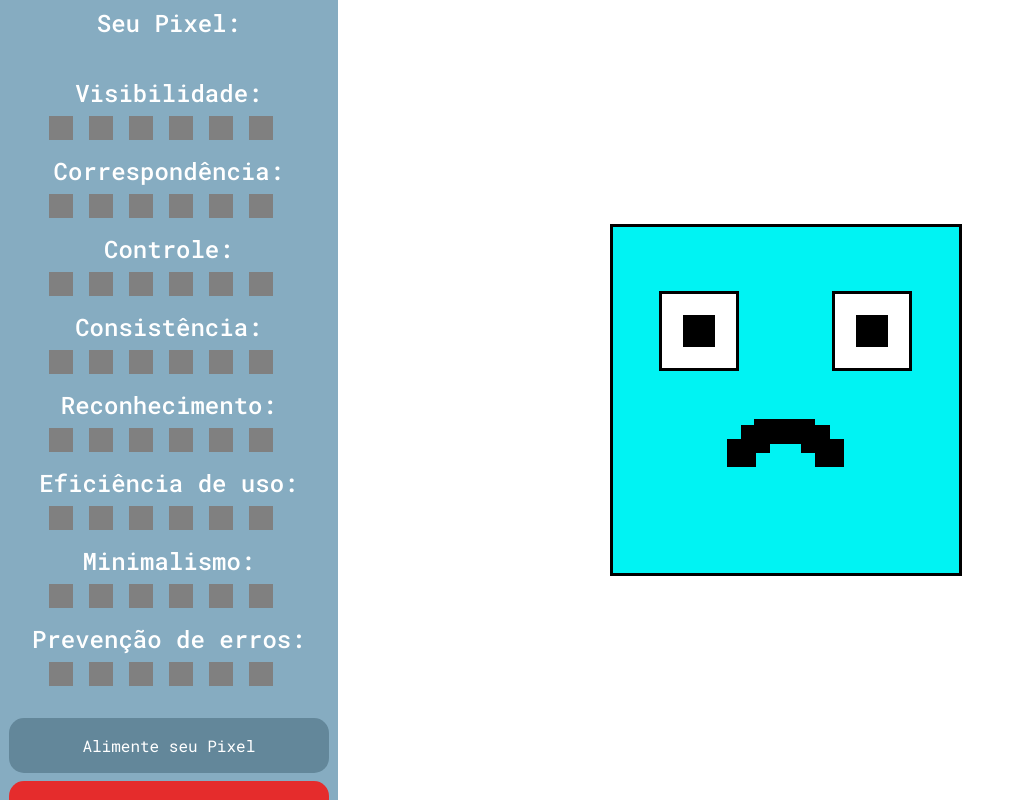
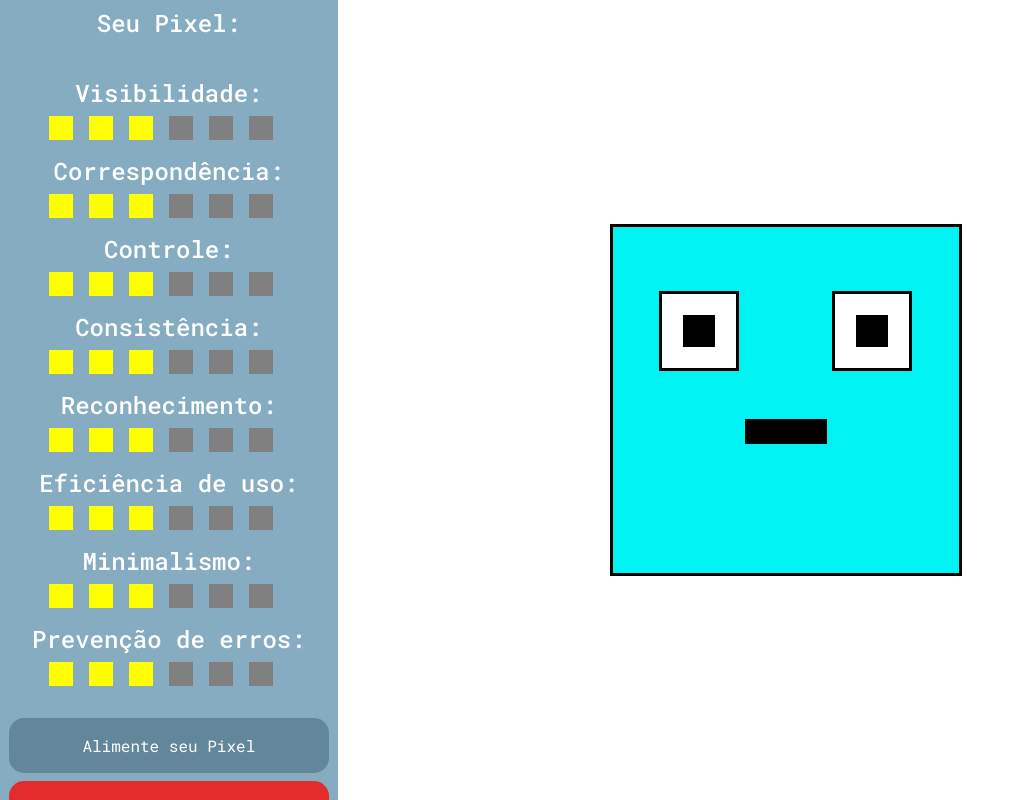
Before and after one commit to ericoBandeira/pixel, a Next.js app: page /pixellife in a window 1280 px wide. Shown: the whole page, without its empty margins (0-1016 px from the left). Built offline with nearby package versions, Linux system fonts and the light colour scheme.

Commit message:
Adicionando algumas alterações

```diff
--- a/context/contextapi.tsx
+++ b/context/contextapi.tsx
@@ -47,14 +47,14 @@ export function AppProvider({ children }: AppProviderProps) {
 
   const [firstAccess, setFirstAccess] = useState(true)
 
-  const [visibilidade, setVisibilidade ]= useState(0);
-  const [correspondencia, setCorrespondencia ]= useState(0);
-  const [controle, setControle] = useState(0);
-  const [consistencia, setConsistencia] = useState(0);
-  const [reconhecimento, setReconhecimento] = useState(0);
-  const [eficiencia, setEficiencia] = useState(0);
-  const [minimalismo, setMinimalismo] = useState(0);
-  const [prevencao, setPrevencao] = useState(0);
+  const [visibilidade, setVisibilidade ]= useState(3);
+  const [correspondencia, setCorrespondencia ]= useState(3);
+  const [controle, setControle] = useState(3);
+  const [consistencia, setConsistencia] = useState(3);
+  const [reconhecimento, setReconhecimento] = useState(3);
+  const [eficiencia, setEficiencia] = useState(3);
+  const [minimalismo, setMinimalismo] = useState(3);
+  const [prevencao, setPrevencao] = useState(3);
 
   const desvPadrao = 1
   const mediaTeam = 3
--- a/pages/pixellife.tsx
+++ b/pages/pixellife.tsx
@@ -1,6 +1,6 @@
 import type { NextPage } from 'next'
 import Link from 'next/link'
-import { useContext, useState } from 'react'
+import { useContext, useEffect, useState } from 'react'
 import { AppContext } from '../context/contextapi'
 import styles from '../styles/PixelLife.module.css'
 import Modal from 'react-modal';
@@ -33,8 +33,18 @@ const Home: NextPage = () => {
   const media = (visibilidade + correspondencia + controle + reconhecimento + consistencia + eficiencia + minimalismo + prevencao) / 8
   const [modalIsOpen, setModalIsOpen] = useState(false)
   const [modalIsOpenPixel, setModalIsOpenPixel] = useState(false)
+  const [wkend, setWkend] = useState(true)
 
   const maxLife = 6
+
+  var today = new Date()
+
+  var dayOfWeek = today.getDay();
+  var isWeekend = (dayOfWeek === 5) || (dayOfWeek  === 6) || (dayOfWeek  === 0) || (dayOfWeek  === 1); // 6 = Saturday, 0 = Sunday
+
+  useEffect(() => {
+    isWeekend ? setWkend(false) : setWkend(true)
+  },[dayOfWeek])
 
   return (
     <>
@@ -135,7 +145,7 @@ const Home: NextPage = () => {
             <button
               className={styles.button1}
               onClick={() => { setModalIsOpen(true) }}
-              disabled={false}
+              disabled={wkend}
             >
               Alimente seu Pixel
             </button>
```
